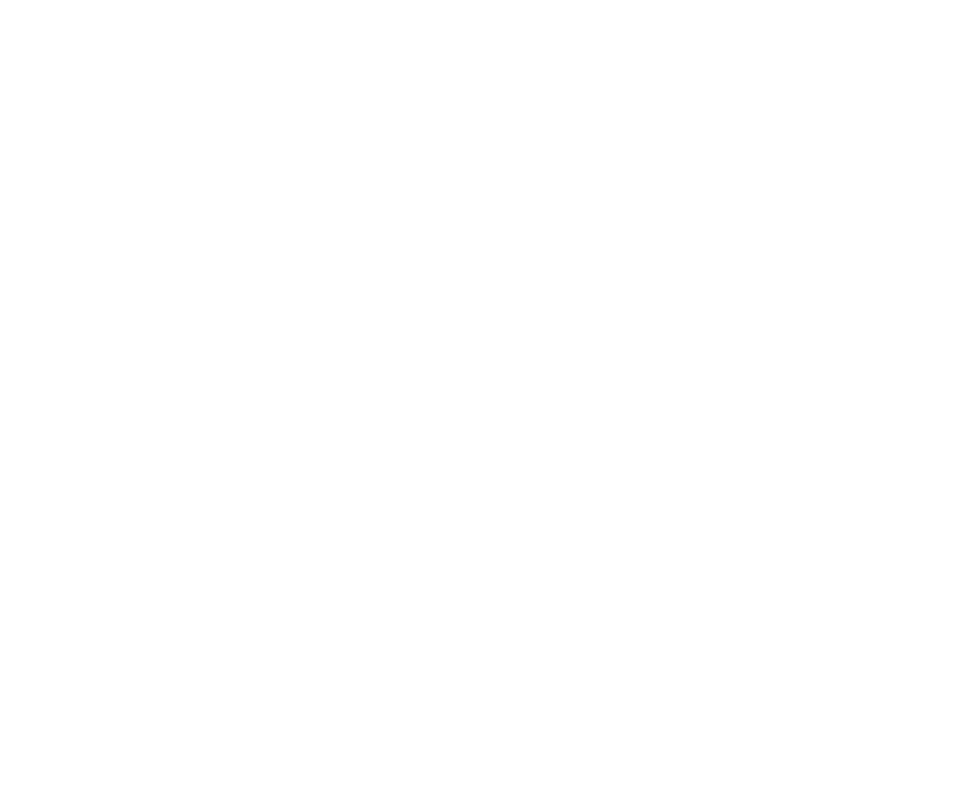
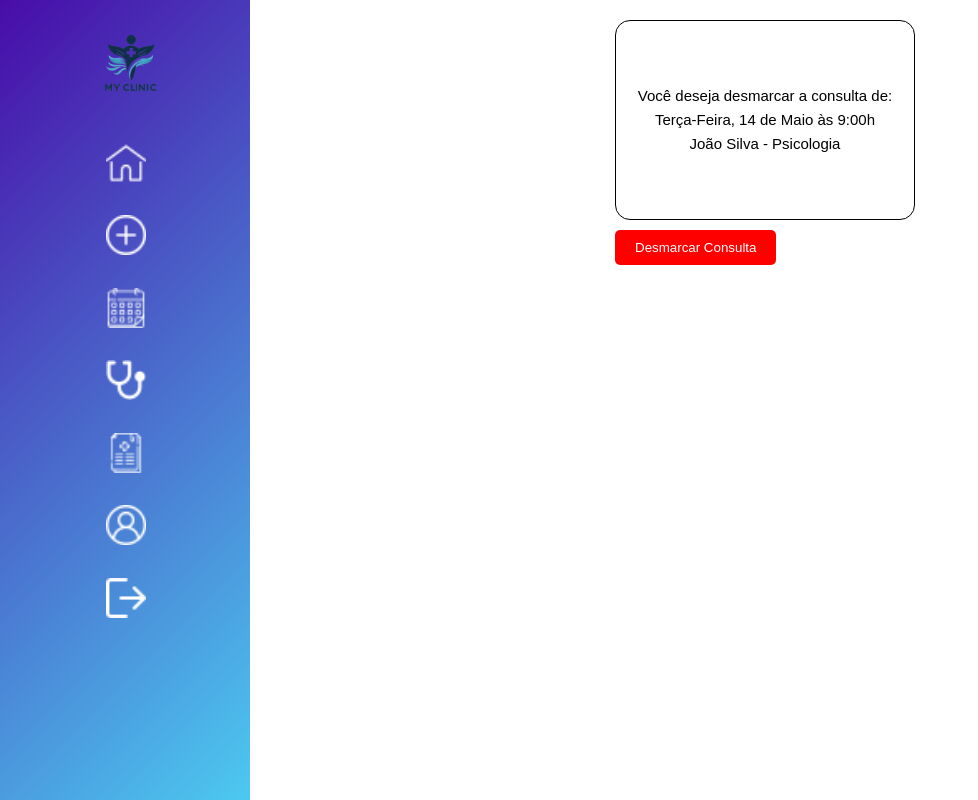
Before and after one commit to ruiiramos/myClinic-FrontEnd, a Vue app: page /desmarcacao in a window 1280 px wide. Before the commit this address had no page. Shown: the whole page, without its empty margins (0-978 px from the left). Built offline with nearby package versions, Linux system fonts and the light colour scheme.

Commit message:
Criar pagina desmarcacaoview

```diff
--- a/src/router/index.js
+++ b/src/router/index.js
@@ -9,6 +9,7 @@ import UserView from '../views/UserView.vue'
 import HomePageView from '../views/HomePageView.vue'
 import ConfirmacaoView from '../views/ConfirmacaoView.vue'
 import AgendaView from '../views/AgendaView.vue'
+import DesmarcacaoView from '../views/DesmarcacaoView.vue'
 
 const router = createRouter({
   history: createWebHistory(import.meta.env.BASE_URL),
@@ -63,6 +64,11 @@ const router = createRouter({
       name: 'agenda',
       component: AgendaView
     },
+    {
+      path: '/desmarcacao',
+      name: 'desmarcacao',
+      component: DesmarcacaoView
+    },
 
   ]
 })
--- /dev/null
+++ b/src/views/DesmarcacaoView.vue
@@ -0,0 +1,100 @@
+<template>
+    <div class="container">
+      <!-- Barra lateral -->
+      <Sidebar/>
+
+      <div class="myclinic">
+        <div class="centered-box">
+          <p>Você deseja desmarcar a consulta de:</p>
+          <p>Terça-Feira, 14 de Maio às 9:00h</p>
+          <p>João Silva - Psicologia</p>
+        </div>
+        <button class="desmarcar-button" @click="desmarcarConsulta">Desmarcar Consulta</button>
+        <!-- Pop-up -->
+        <div v-if="popupVisible" class="popup">
+          Consulta desmarcada com sucesso
+        </div>
+      </div>
+    </div>
+  </template>
+
+  <script>
+  import Sidebar from "../components/sidebar.vue";
+  export default {
+    components: {
+      Sidebar,
+    },
+    data() {
+      return {
+        popupVisible: false
+      };
+    },
+    methods: {
+      desmarcarConsulta() {
+        this.popupVisible = true;
+        setTimeout(() => {
+          this.popupVisible = false;
+          this.$router.push('/agenda');  // Navega para a página "agenda"
+        }, 2000);
+      }
+    }
+  };
+  </script>
+
+  <style scoped>
+  .container {
+    display: flex;
+    flex-direction: row;
+  }
+
+  .myclinic {
+    font-family: 'Arial', sans-serif;
+    color: #000000;
+    padding: 20px;
+    margin-left: auto;
+    margin-right: auto;
+  }
+
+  .centered-box {
+    width: 300px;
+    height: 200px;
+    background-color: white;
+    display: flex;
+    flex-direction: column;
+    justify-content: center;
+    align-items: center;
+    text-align: center;
+    border-radius: 15px;
+    border: 1px solid black;
+  }
+
+  .link {
+    display: block;
+    text-align: center;
+    margin-top: 20px;
+    color: blue;
+    text-decoration: none;
+    transition: color 0.3s;
+  }
+
+  .desmarcar-button {
+    display: block;
+    margin-top: 10px;
+    padding: 10px 20px;
+    background: red;
+    color: white;
+    border: none;
+    border-radius: 5px;
+    cursor: pointer;
+  }
+
+  .popup {
+    position: fixed;
+    top: 20px;
+    right: 20px;
+    background-color: rgba(0, 255, 8, 0.7);
+    color: white;
+    padding: 10px;
+    border-radius: 5px;
+  }
+  </style>
```
